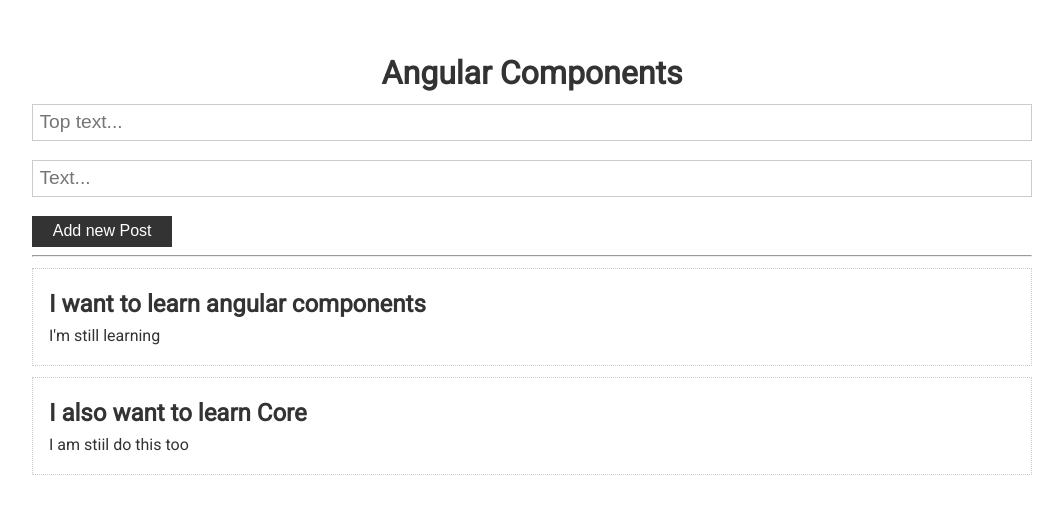
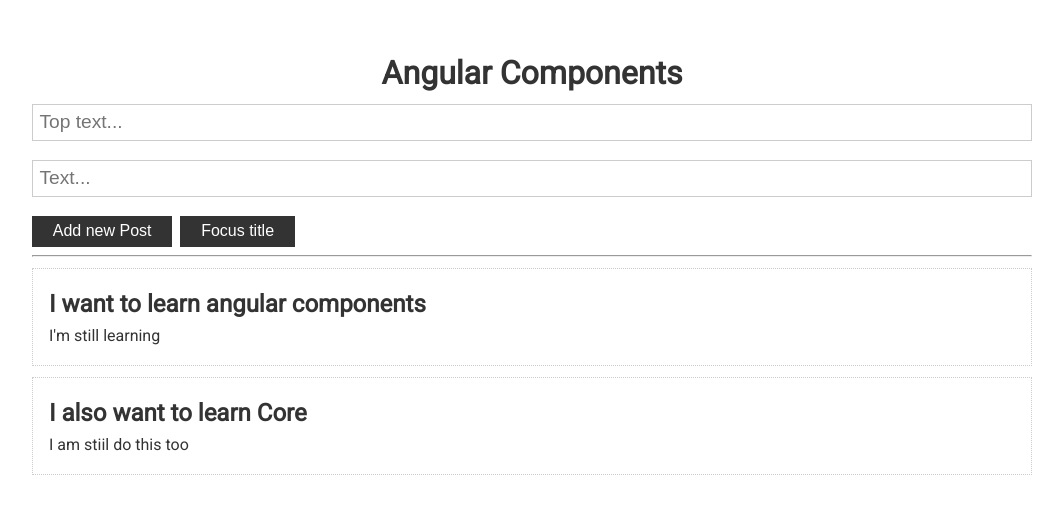
Before and after one commit to laskalexjob/ng-basics, an Angular app: page / in a window 1280 px wide. Shown: the top 514 px of the page, without its empty margins (108-1171 px from the left). Built offline with nearby package versions, Linux system fonts and the light colour scheme.

Commit message:
Access html dom element (focus for input)

```diff
--- a/src/app/post-form/post-form.component.html
+++ b/src/app/post-form/post-form.component.html
@@ -4,6 +4,7 @@
     class="form-control"
     placeholder="Top text..."
     [(ngModel)]="title"
+    #titleInput
   />
   <input
     type="text"
@@ -13,4 +14,6 @@
   />
 
   <button class="btn" (click)="addPost()">Add new Post</button>
+  <button class="btn" (click)="focusTitle()">Focus title</button>
+
 </div>
--- a/src/app/post-form/post-form.component.ts
+++ b/src/app/post-form/post-form.component.ts
@@ -1,5 +1,12 @@
-import { Component, EventEmitter, OnInit, Output } from '@angular/core';
-import { Post } from '../app.component';
+import {
+  Component,
+  ElementRef,
+  EventEmitter,
+  OnInit,
+  Output,
+  ViewChild,
+} from '@angular/core'
+import { Post } from '../app.component'
 
 @Component({
   selector: 'app-post-form',
@@ -7,24 +14,31 @@
   styleUrls: ['./post-form.component.scss'],
 })
 export class PostFormComponent implements OnInit {
-  @Output() onAdd: EventEmitter<Post> = new EventEmitter<Post>();
+  @Output() onAdd: EventEmitter<Post> = new EventEmitter<Post>()
 
-  title = '';
-  text = '';
-  constructor() {}
+  // If we get this prop inside onOnInit then should be true
+  @ViewChild('titleInput', { static: false }) inputRef: ElementRef
 
-  ngOnInit(): void {}
+  title = ''
+  text = ''
+  constructor() { }
+
+  ngOnInit(): void { }
 
   addPost() {
     if (this.text.trim() && this.title.trim()) {
       const post: Post = {
         title: this.title,
         text: this.text,
-      };
+      }
 
       this.onAdd.emit(post);
 
-      this.title = this.text = '';
+      this.title = this.text = ''
     }
   }
+
+  focusTitle() {
+    this.inputRef.nativeElement.focus()
+  }
 }
--- a/src/app/post/post.component.ts
+++ b/src/app/post/post.component.ts
@@ -9,7 +9,5 @@
 export class PostComponent implements OnInit {
   @Input() post: Post;
 
-  constructor() {}
-
   ngOnInit(): void {}
 }
```
